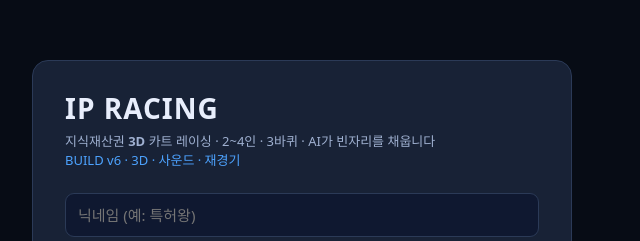
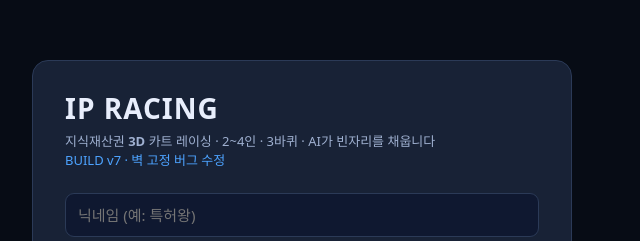
Before and after one commit to rhodewhalin/ip-racing, a website built with Vite: page client/index.html in a window 1280 px wide. Shown: the part 135-376 px from the top of the page, 338-978 px from the left. Built offline with nearby package versions, Linux system fonts and the light colour scheme; no server answers; what colyseus.js would draw is missing.

Commit message:
Add files via upload

```diff
--- a/client/index.html
+++ b/client/index.html
@@ -115,7 +115,7 @@
       <div id="lobby" class="overlay">
         <div class="card">
           <h1>IP RACING</h1>
-          <p class="sub">지식재산권 <b>3D</b> 카트 레이싱 · 2~4인 · 3바퀴 · AI가 빈자리를 채웁니다<br><span style="color:#4da3ff">BUILD v6 · 3D · 사운드 · 재경기</span></p>
+          <p class="sub">지식재산권 <b>3D</b> 카트 레이싱 · 2~4인 · 3바퀴 · AI가 빈자리를 채웁니다<br><span style="color:#4da3ff">BUILD v7 · 벽 고정 버그 수정</span></p>
           <input id="nick" placeholder="닉네임 (예: 특허왕)" maxlength="12" />
           <div class="row" id="startrow">
             <button id="btnCreate">게임 만들기</button>
```
